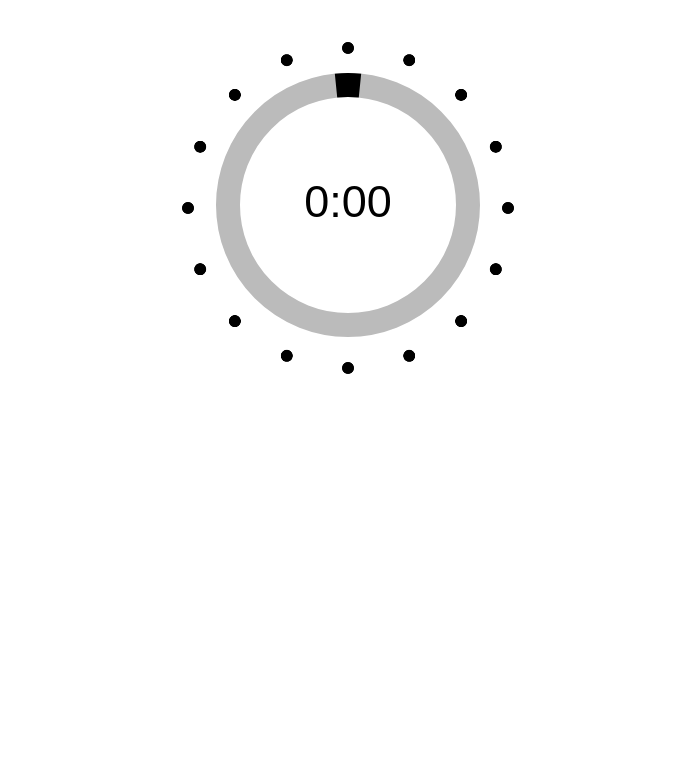
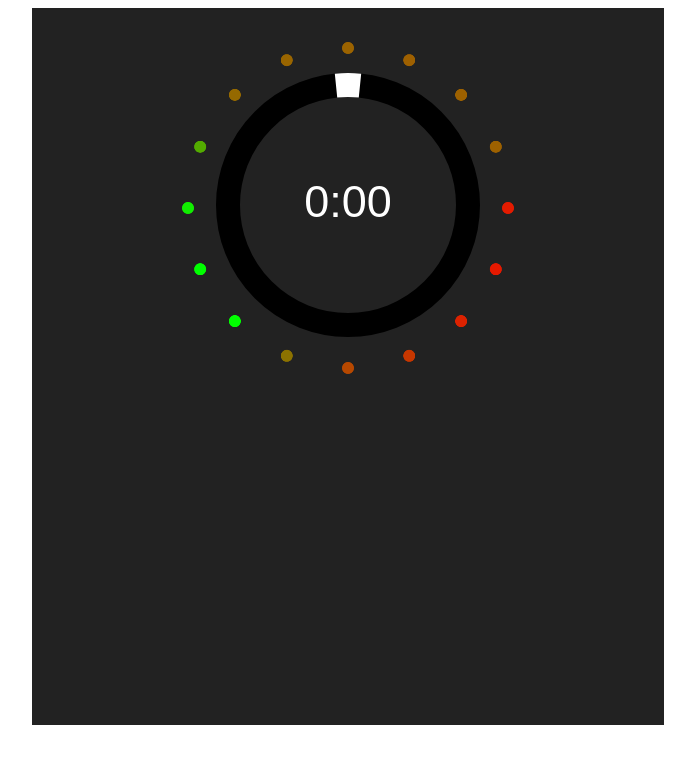
Before and after one commit to arvidsandin/AID-project, a plain HTML site: page index.html in a window 1280 px wide. Shown: the whole page, without its empty margins (292-987 px from the left). Drawn offline with Linux system fonts and the light colour scheme.

Commit message:
Grid usage indicated (as if current time is 00:00)

```diff
--- a/index.js
+++ b/index.js
@@ -4,8 +4,8 @@ function makeKnob(){
     // Set properties.
     knob.setProperty('angleStart', 0 * Math.PI);
     knob.setProperty('angleEnd', 2 * Math.PI);
-    knob.setProperty('colorFG', '#000');
-    knob.setProperty('colorBG', '#bbbbbb');
+    knob.setProperty('colorFG', '#fff');
+    knob.setProperty('colorBG', '#000');
     knob.setProperty('trackWidth', 0.2);
     knob.setProperty('valMin', 0);
     knob.setProperty('valMax', 16*60);
@@ -31,6 +31,15 @@ function makeKnob(){
     elem.appendChild(node);
 }
 
+function getColor(hourOfDay, minuteOfDay){
+    //price of electricity hour by hour in Sweden at 2022-03-07
+    let gridUsage = [59.31, 58.27, 53.97, 73.04, 118.54, 154.32, 242.66, 539.08, 541.87, 504.55, 365.23, 223.44, 215.50, 212.00, 205.98, 206.79, 208.13, 216.63, 218.54, 231.47, 215.68, 202.84, 157.24, 122.00]
+    if(minuteOfDay < 30 && hourOfDay < 23){
+        hourOfDay += 1;
+    }
+    return gridUsage[hourOfDay]/Math.max.apply(Math, gridUsage);
+}
+
 function makeCircle(){
     var canvas = document.getElementById("circle");
     var context = canvas.getContext("2d");
@@ -53,6 +62,14 @@ function makeCircle(){
         context.beginPath();
         context.arc(x, y, 15, 0, Math.PI * 2);
         context.closePath();
+
+        let colorIntensity = getColor(i, 0)*255;
+        console.log(colorIntensity);
+        let r = Math.floor(255 - colorIntensity);
+        let g = Math.floor(colorIntensity);
+        let b = 0;
+        console.log(r, g, b);
+        context.fillStyle = "rgb(" + r + "," + g + "," + b + ")";
         context.fill();
 
     }
--- a/style.css
+++ b/style.css
@@ -8,7 +8,7 @@
     justify-content: center;
     align-items: center;
     flex-direction: column;
-    background-color: white;
+    background-color: #222;
 }
 #the_knob {
     padding: 3pt;
@@ -17,13 +17,6 @@
     top: -360px;
 }
 
-.dot{
-	position: absolute;
-	width: 10px;
-	height: 10px;
-	background-color: #91e600;
-	border-radius: 50%;
-}
 .circle {
     width: 400px;
     height: 400px;
```
